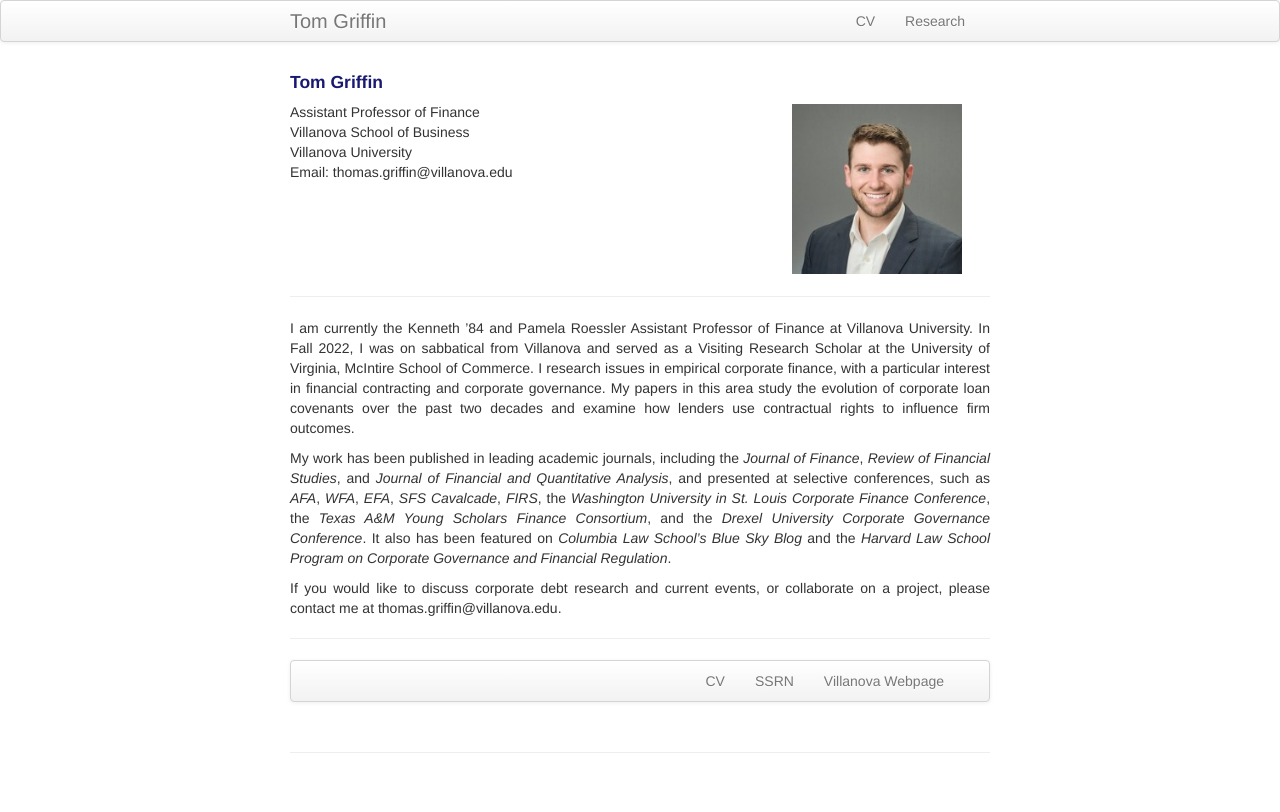
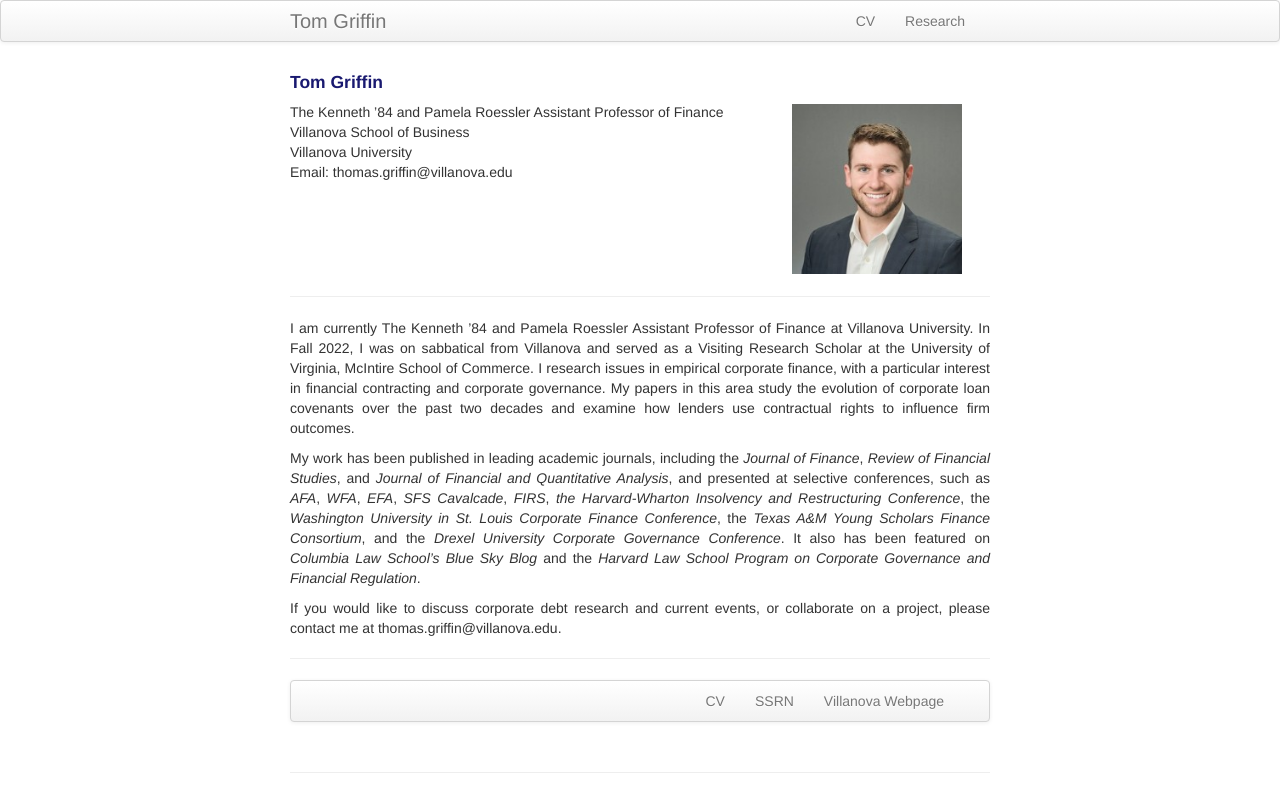
Before and after one commit to ThomasPGriffin/thomaspgriffin.github.io, a Jekyll site: the page built from index.md, in a window 1280 px wide. Shown: the top 812 px of the page. Built offline with Jekyll 4.4.1, drawn with Linux system fonts in a browser that asks for light colours.

Commit message:
Update index.md

```diff
--- a/index.md
+++ b/index.md
@@ -10,7 +10,7 @@ keywords: Tom, Thomas, Griffin, Finance, PhD, Drexel, Villanova, Professor
 
     <div class="row-fluid">
         <div class="span5">
-            Assistant Professor of Finance<br/>
+            The Kenneth ’84 and Pamela Roessler Assistant Professor of Finance<br/>
             Villanova School of Business<br/>
             Villanova University<br/>
             Email: thomas.griffin@villanova.edu<br/>
@@ -27,9 +27,9 @@ keywords: Tom, Thomas, Griffin, Finance, PhD, Drexel, Villanova, Professor
 ---
 <div align="justify">
 
-<p>I am currently the Kenneth ’84 and Pamela Roessler Assistant Professor of Finance at Villanova University. In Fall 2022, I was on sabbatical from Villanova and served as a Visiting Research Scholar at the University of Virginia, McIntire School of Commerce. I research issues in empirical corporate finance, with a particular interest in financial contracting and corporate governance. My papers in this area study the evolution of corporate loan covenants over the past two decades and examine how lenders use contractual rights to influence firm outcomes. </p>
+<p>I am currently The Kenneth ’84 and Pamela Roessler Assistant Professor of Finance at Villanova University. In Fall 2022, I was on sabbatical from Villanova and served as a Visiting Research Scholar at the University of Virginia, McIntire School of Commerce. I research issues in empirical corporate finance, with a particular interest in financial contracting and corporate governance. My papers in this area study the evolution of corporate loan covenants over the past two decades and examine how lenders use contractual rights to influence firm outcomes. </p>
 
-<p>My work has been published in leading academic journals, including the <i>Journal of Finance</i>, <i>Review of Financial Studies</i>, and <i>Journal of Financial and Quantitative Analysis</i>, and presented at selective conferences, such as <i>AFA</i>, <i>WFA</i>, <i>EFA</i>, <i>SFS Cavalcade</i>, <i>FIRS</i>, the <i>Washington University in St. Louis Corporate Finance Conference</i>, the <i>Texas A&M Young Scholars Finance Consortium</i>, and the <i>Drexel University Corporate Governance Conference</i>. It also has been featured on <i>Columbia Law School’s Blue Sky Blog</i> and the <i>Harvard Law School Program on Corporate Governance and Financial Regulation</i>.</p>
+<p>My work has been published in leading academic journals, including the <i>Journal of Finance</i>, <i>Review of Financial Studies</i>, and <i>Journal of Financial and Quantitative Analysis</i>, and presented at selective conferences, such as <i>AFA</i>, <i>WFA</i>, <i>EFA</i>, <i>SFS Cavalcade</i>, <i>FIRS</i>, <i>the Harvard-Wharton Insolvency and Restructuring Conference</i>, the <i>Washington University in St. Louis Corporate Finance Conference</i>, the <i>Texas A&M Young Scholars Finance Consortium</i>, and the <i>Drexel University Corporate Governance Conference</i>. It also has been featured on <i>Columbia Law School’s Blue Sky Blog</i> and the <i>Harvard Law School Program on Corporate Governance and Financial Regulation</i>.</p>
 
 <p>If you would like to discuss corporate debt research and current events, or collaborate on a project, please contact me at thomas.griffin@villanova.edu.</p>
 
```
